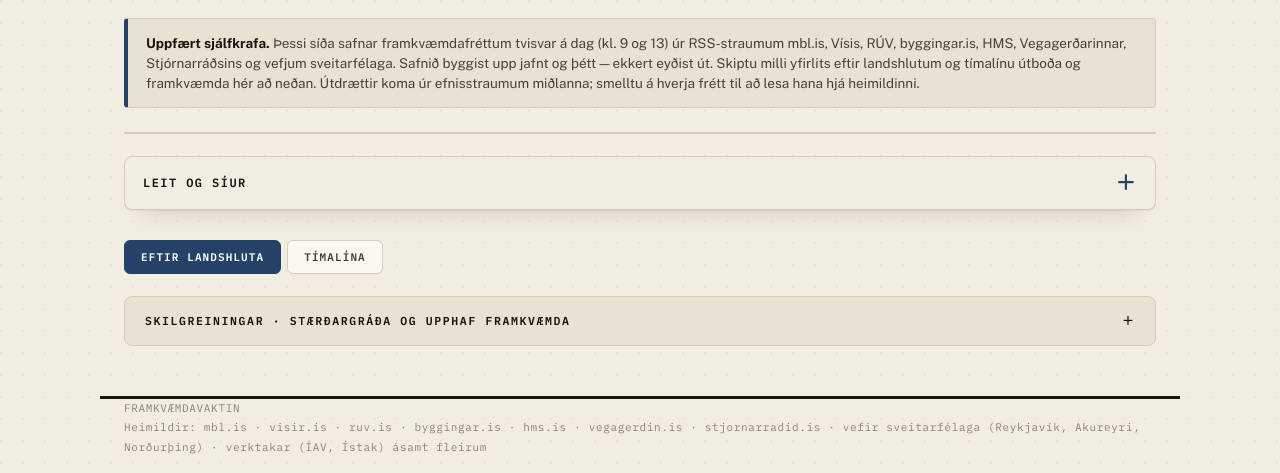
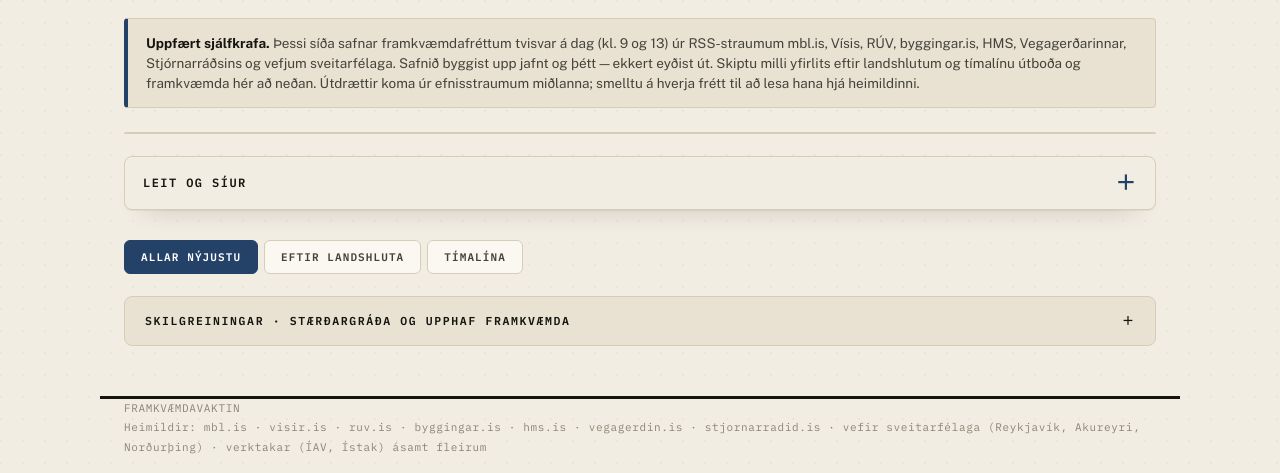
Before and after one commit to huldajuliana/framkvaemdavaktin, a Python web app: template templates/page_template.html in a window 1280 px wide. Shown: the part 286-759 px from the top of the page. Run offline with Jinja, Linux system fonts and the light colour scheme; the template is opened without the code that fills it, so the values that code supplies are empty.

Commit message:
Add files via upload

```diff
--- a/templates/page_template.html
+++ b/templates/page_template.html
@@ -346,7 +346,8 @@
   </details>
 
   <div class="viewbar">
-    <button class="vbtn on" data-view="region">Eftir landshluta</button>
+    <button class="vbtn on" data-view="nyjast">Allar nýjustu</button>
+    <button class="vbtn" data-view="region">Eftir landshluta</button>
     <button class="vbtn" data-view="timeline">Tímalína</button>
   </div>
 
@@ -397,7 +398,7 @@ const SCALES = ["Risa","Stór","Miðlungs","Lítil"];
 const SCALE_LABEL = {Risa:"Risaframkvæmd","Stór":"Stór","Miðlungs":"Miðlungs","Lítil":"Lítil"};
 const SCALE_PIPS = {Risa:4,"Stór":3,"Miðlungs":2,"Lítil":1};
 
-const state = {view:"region", region:"", type:"", scale:"", status:"", year:"", verk:"", q:""};
+const state = {view:"nyjast", region:"", type:"", scale:"", status:"", year:"", verk:"", q:""};
 
 /* dagsetning efst */
 const today = new Date();
@@ -562,6 +563,11 @@ function render(){
   if(!filtered.length){
     res.innerHTML=`<div class="empty">Engar fréttir passa við valdar síur.</div>`;return;
   }
+  if(state.view==="nyjast"){
+    const sorted=[...filtered].sort((a,b)=>String(b.date||"").localeCompare(String(a.date||"")));
+    res.innerHTML=`<div class="grid">${sorted.map(card).join("")}</div>`;
+    return;
+  }
   let html="";
   const order=[...REGIONS].filter(r=>r!=="Landið allt").concat("Landið allt");
   order.forEach(r=>{
```
